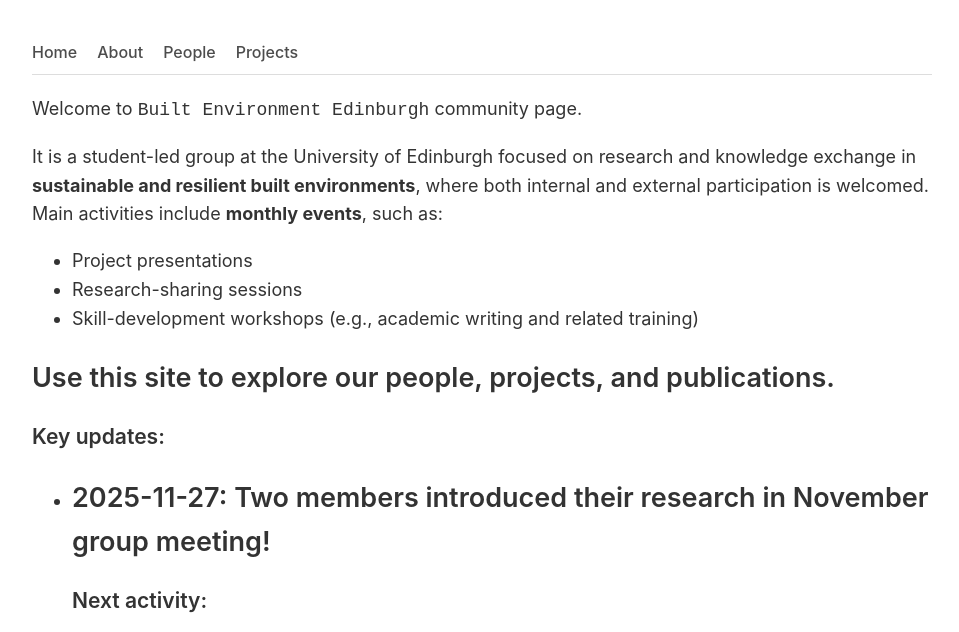
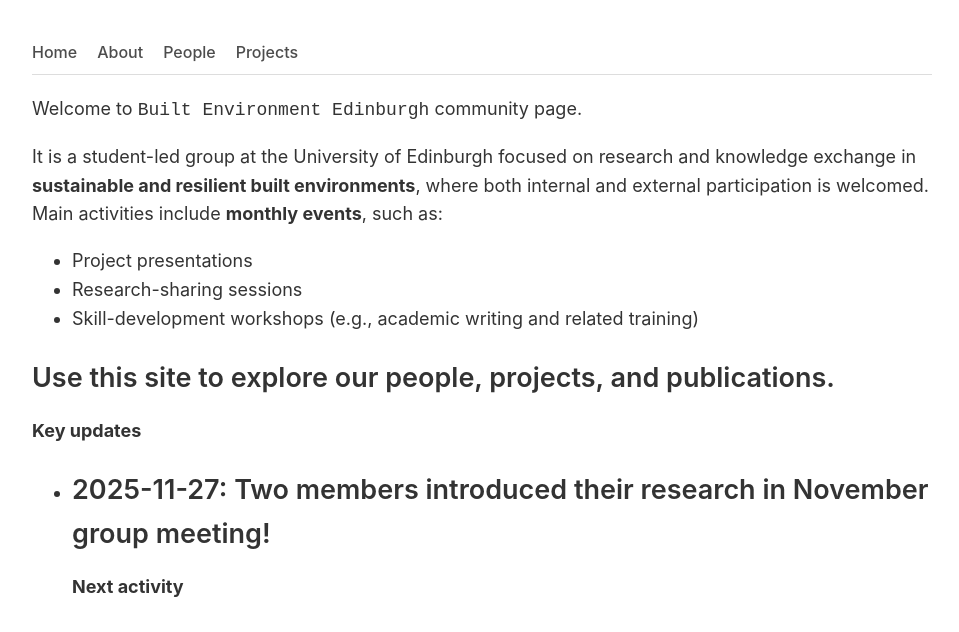
Before and after one commit to RuiBoGithub/built-environment-edinburgh, a Jekyll site: the page built from index.md, in a window 1280 px wide. Shown: the top 632 px of the page, without its empty margins (158-1117 px from the left). Built offline with Jekyll 4.4.1, drawn with Linux system fonts in a browser that asks for light colours; some of the changed text lies outside the part shown.

Commit message:
first commit-n6

```diff
--- a/_config.yml
+++ b/_config.yml
@@ -13,8 +13,8 @@ nav:
   - name: Home
     link: /
   - name: About
-    link: /about
+    link: /about/
   - name: People
-    link: /people
+    link: /people/
   - name: Projects
-    link: /projects
+    link: /projects/
--- a/index.md
+++ b/index.md
@@ -12,16 +12,16 @@ It is a student-led group at the University of Edinburgh focused on research and
 
 Use this site to explore our people, projects, and publications.
 --
-### Key updates:
+**Key updates**
 - 2025-11-27: Two members introduced their research in November group meeting!
 --
-### Next activity:
+**Next activity**
 - TBC: Solstice meeting in December meeting
 --
-### Key information:
+**Key information**
 Participants:
 --
-## Collaboration Map
+**Collaboration Map**
 <div id="map" style="height: 450px; margin-bottom:20px;"></div>
 
 <link rel="stylesheet" href="https://unpkg.com/leaflet@1.9.4/dist/leaflet.css" />
```
